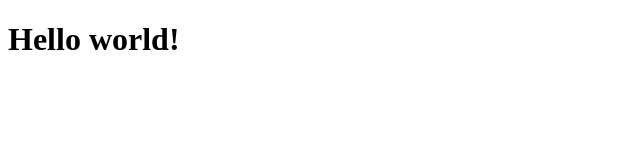
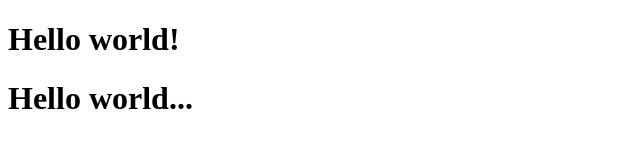
Before and after one commit to irfianakbar/test-git, a plain HTML site: page index.html in a window 1280 px wide. Shown: the whole page, without its empty margins (0-640 px from the left). Drawn offline with Linux system fonts and the light colour scheme.

Commit message:
add rows

```diff
--- a/index.html
+++ b/index.html
@@ -8,5 +8,6 @@
 </head>
 <body>
     <h1>Hello world!</h1>
+    <h1>Hello world...</h1>
 </body>
 </html>
```
